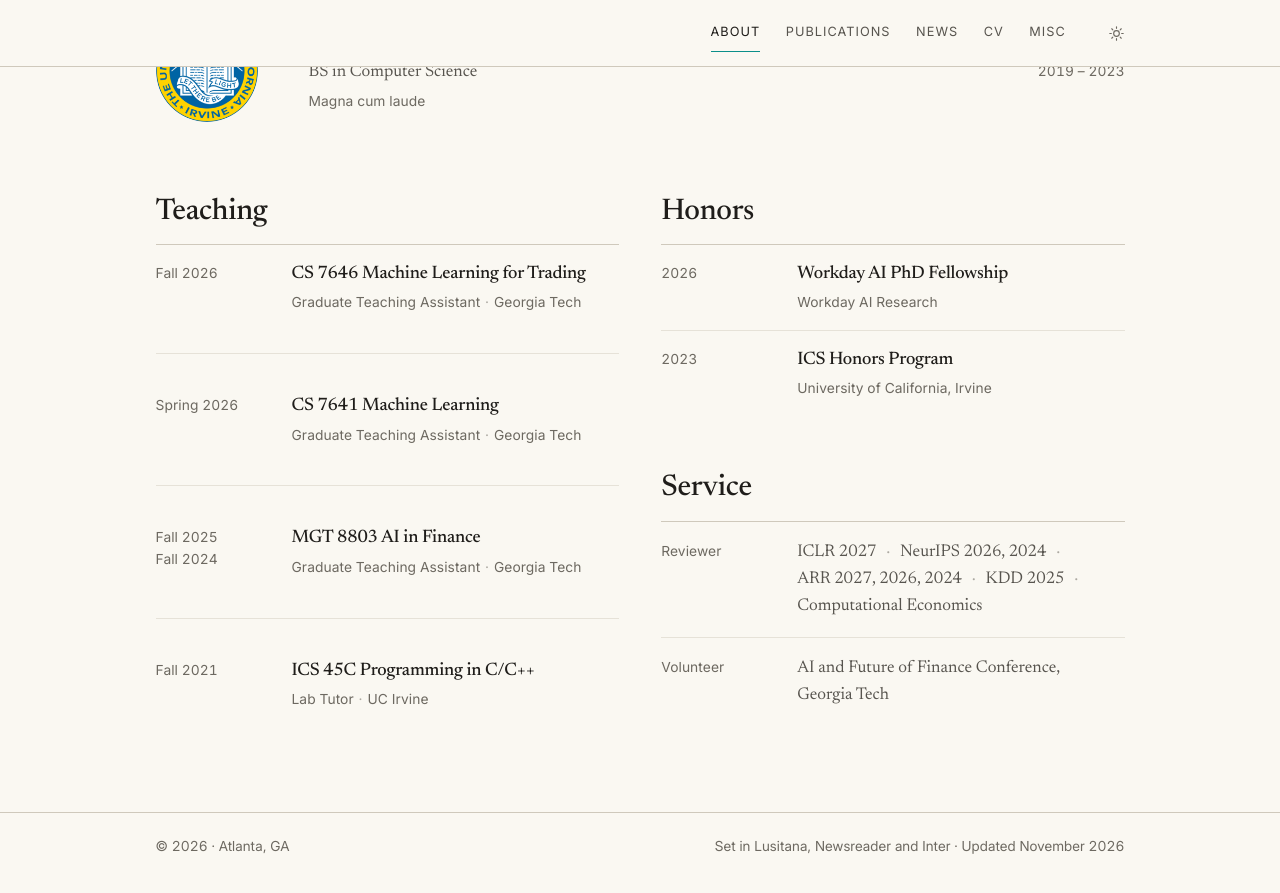
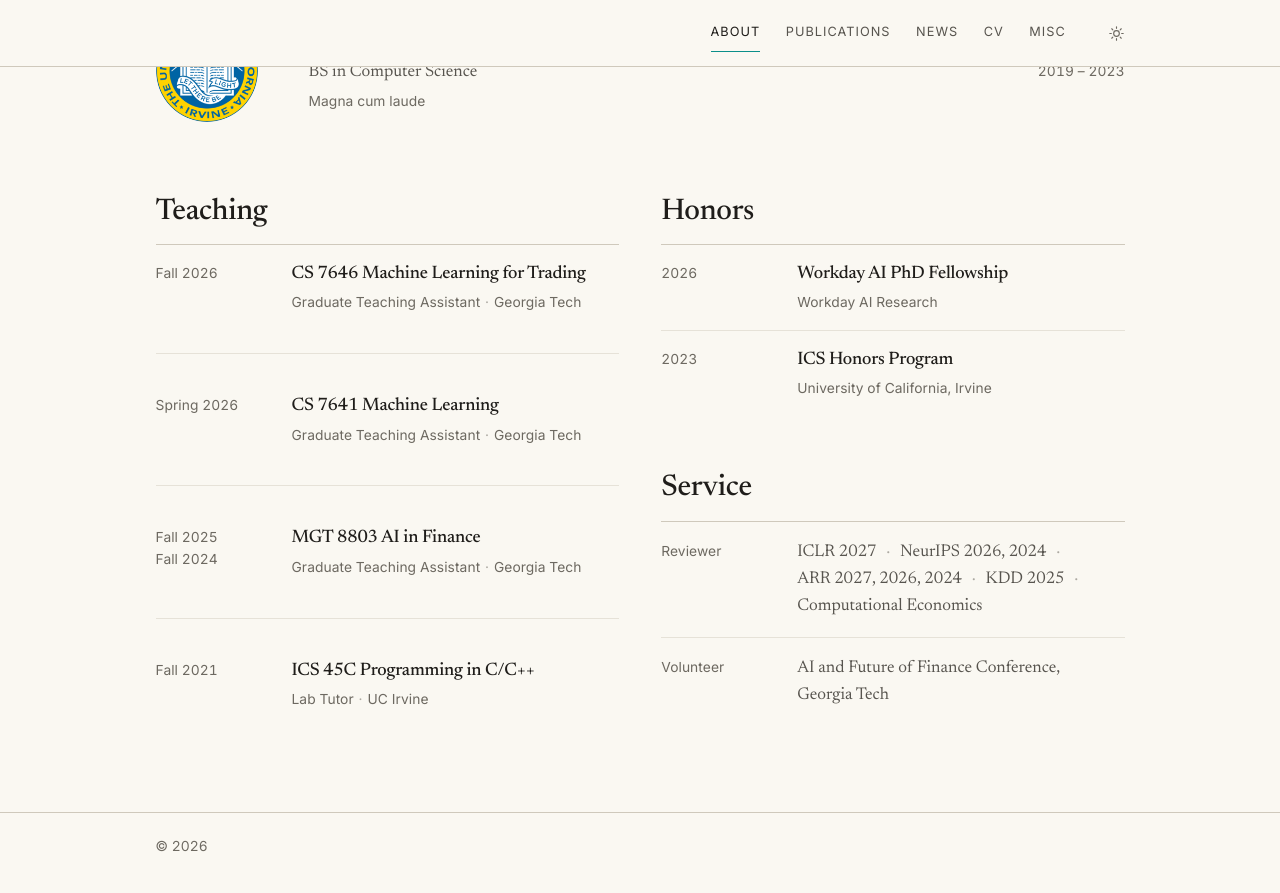
Before and after one commit to liqinye/liqinye.github.io, a Jekyll site: the page built from index.html, in a window 1280 px wide and 900 px high, scrolled down 2641 px. Shown: the top 893 px of the window. Built offline with Jekyll 4.4.1, drawn with Linux system fonts in a browser that asks for light colours.

Commit message:
Footer: just the copyright line
Co-Authored-By: Claude Fable 5.1 <noreply@anthropic.com>

```diff
--- a/_includes/footer.html
+++ b/_includes/footer.html
@@ -1,7 +1,6 @@
 <footer class="site-footer">
   <div class="shell meta">
-    <p>© {{ site.time | date: "%Y" }} {{ site.profile.name }} · Atlanta, GA</p>
-    <p>Set in Lusitana, Newsreader and Inter · <span class="nowrap">Updated {{ site.time | date: "%B %Y" }}</span></p>
+    <p>© {{ site.time | date: "%Y" }} {{ site.profile.name }}</p>
   </div>
 </footer>
 <script>
```
